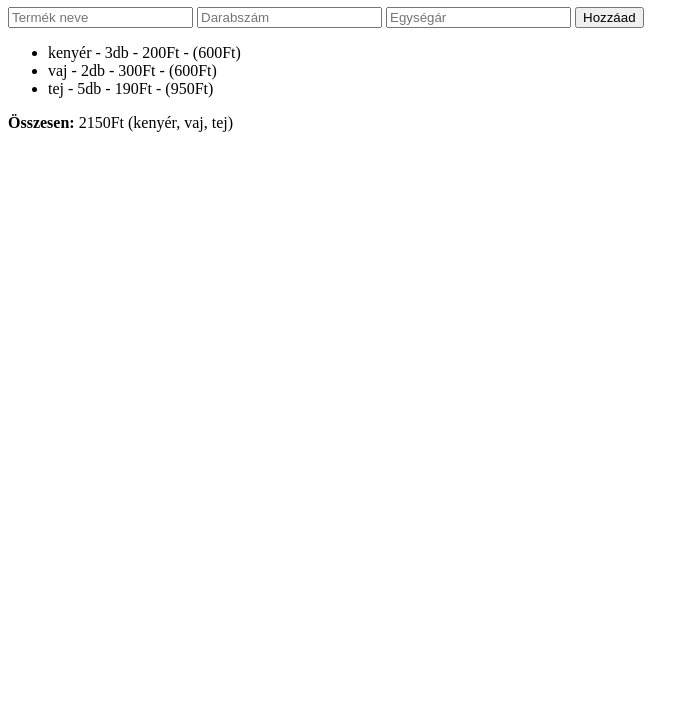
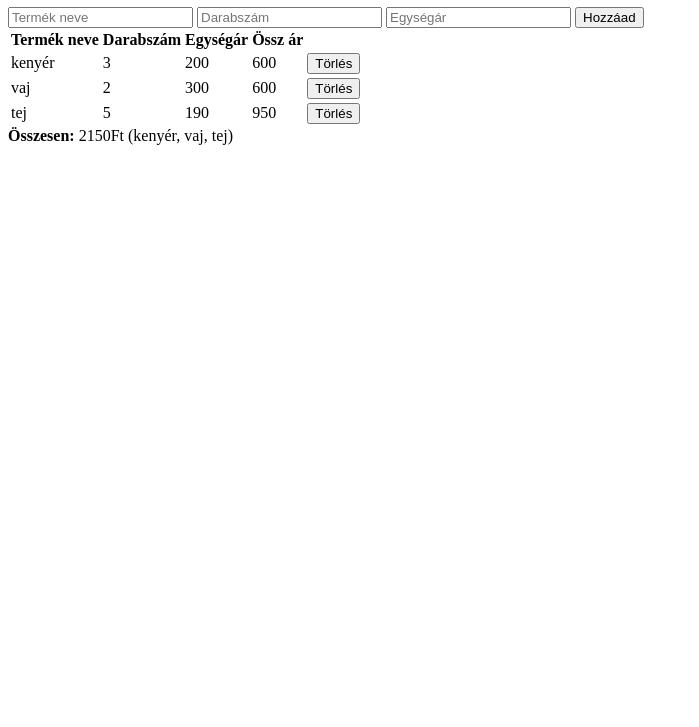
Before and after one commit to csontoskrisztian/kosar, a plain HTML site: page index.html in a window 1280 px wide. Shown: the part 73-800 px from the top of the page, without its empty margins (0-699 px from the left). Drawn offline with Linux system fonts and the light colour scheme.

Commit message:
Kidolgozás

```diff
--- a/index.html
+++ b/index.html
@@ -16,9 +16,26 @@
     <button id="buttonAdd">Hozzáad</button>
 
     <!-- lista -->
-    <ul id="itemList">
+    <!-- <ul id="itemList">
         <li>Kenyér - 3db - 200Ft - (600Ft)</li>
-    </ul>
+    </ul> -->
+
+    <!-- táblázat -->
+    <table id="itemTable">
+        <tr>
+            <th>Termék neve</th>
+            <th>Darabszám</th>
+            <th>Egységár</th>
+            <th>Össz ár</th>
+        </tr>
+        <tr>
+            <td>Kenyér</td>
+            <td>3db</td>
+            <td>200Ft</td>
+            <td>600Ft</td>
+            <td><button>Törlés</button></td>
+        </tr>
+    </table>
 
     <strong>Összesen: </strong> <span id="sum"></span>Ft (<span id="itemNames"></span>)
 
--- a/script.js
+++ b/script.js
@@ -3,14 +3,33 @@ let inputItemName = document.getElementById("itemName");
 let inputItemCount = document.getElementById("itemCount");
 let inputItemBasePrice = document.getElementById("itemBasePrice");
 let buttonAdd = document.getElementById("buttonAdd");
-let ulItemList = document.getElementById("itemList");
+// let ulItemList = document.getElementById("itemList");
+let tableItems = document.getElementById("itemTable");
 let spanSum = document.getElementById("sum");
 let spanItemNames = document.getElementById("itemNames");
 
 // Változók
-let itemNameList = ["kenyér", "vaj", "tej"];
-let itemCountList = [3, 2, 5];
-let itemBasePriceList = [200, 300, 190];
+// let itemNameList = ["kenyér", "vaj", "tej"];
+// let itemCountList = [3, 2, 5];
+// let itemBasePriceList = [200, 300, 190];
+
+let objektumTomb = [
+    {
+        name: "kenyér",
+        count: 3,
+        baseprice: 200
+    },
+    {
+        name: "vaj",
+        count: 2,
+        baseprice: 300
+    },
+    {
+        name: "tej",
+        count: 5,
+        baseprice: 190
+    }
+]
 
 // Feliratkozás
 buttonAdd.addEventListener("click", OnClick_ButtonAdd)
@@ -23,9 +42,15 @@ function OnClick_ButtonAdd() {
     // console.log("Átment");
 
     // Árú hozzáadása
-    itemNameList.push(inputItemName.value);
-    itemCountList.push(inputItemCount.value);
-    itemBasePriceList.push(inputItemBasePrice.value);
+    // itemNameList.push(inputItemName.value);
+    // itemCountList.push(inputItemCount.value);
+    // itemBasePriceList.push(inputItemBasePrice.value);
+
+    objektumTomb.push({
+        name: inputItemName.value,
+        count: inputItemCount.value,
+        baseprice: inputItemBasePrice.value,
+    });
 
     // input ürítés
     inputItemName.value = null;
@@ -35,22 +60,84 @@ function OnClick_ButtonAdd() {
     RenderList();
 }
 
+function OnClick_ButtonDelete() {
+    let tr = this.parentNode.parentNode;
+
+    let index = Array.prototype.indexOf.call(tableItems.childNodes, tr);
+    objektumTomb.splice(index - 1, 1);
+
+    RenderList();
+}
+
 // Üzleti logika
 // A kosár listája
 RenderList()
 function RenderList() {
-    ulItemList.innerText = "";
+    tableItems.innerText = "";
+    let cim_tr = document.createElement("tr");
+    let name_th = document.createElement("th");
+    let count_th = document.createElement("th");
+    let price_th = document.createElement("th");
+    let osszar_th = document.createElement("th");
 
-    let mappedItemList = itemNameList.map(function (element, index) {
-        let osszar = itemCountList[index] * itemBasePriceList[index];
-        return `${element} - ${itemCountList[index]}db - ${itemBasePriceList[index]}Ft - (${osszar}Ft)`;
+    name_th.innerText = "Termék neve";
+    count_th.innerText = "Darabszám";
+    price_th.innerText = "Egységár";
+    osszar_th.innerText = "Össz ár";
+
+    cim_tr.appendChild(name_th);
+    cim_tr.appendChild(count_th);
+    cim_tr.appendChild(price_th);
+    cim_tr.appendChild(osszar_th);
+    tableItems.appendChild(cim_tr);
+    // ulItemList.innerText = "";
+
+    // let mappedItemList = itemNameList.map(function (element, index) {
+    //     let osszar = itemCountList[index] * itemBasePriceList[index];
+    //     return `${element} - ${itemCountList[index]}db - ${itemBasePriceList[index]}Ft - (${osszar}Ft)`;
+    // })
+
+    // let mappedItemList = objektumTomb.map(function (e) {
+    //     let osszar = e.count * e.baseprice;
+    //     return `${e.name} - ${e.count}db - ${e.baseprice}Ft - (${osszar}Ft)`;
+    // });
+
+    // mappedItemList.forEach(element => {
+    //     let newli = document.createElement("li");
+    //     newli.innerText = element;
+    //     ulItemList.appendChild(newli);
+    // });
+
+    objektumTomb.forEach(e => {
+        let new_tr = document.createElement("tr");
+        let osszar = e.count * e.baseprice;
+
+        let name_td = document.createElement("td");
+        let count_td = document.createElement("td");
+        let price_td = document.createElement("td");
+        let osszar_td = document.createElement("td");
+        let delete_td = document.createElement("td");
+
+        // Törlés gomb létrehozása
+        let new_button = document.createElement("button");
+        new_button.innerText = "Törlés";
+        new_button.addEventListener("click", OnClick_ButtonDelete);
+
+        name_td.innerText = e.name;
+        count_td.innerText = e.count;
+        price_td.innerText = e.baseprice;
+        osszar_td.innerText = osszar;
+
+        new_tr.appendChild(name_td);
+        new_tr.appendChild(count_td);
+        new_tr.appendChild(price_td);
+        new_tr.appendChild(osszar_td);
+        new_tr.appendChild(delete_td);
+
+        delete_td.appendChild(new_button);
+
+        tableItems.appendChild(new_tr);
     })
-
-    mappedItemList.forEach(element => {
-        let newli = document.createElement("li");
-        newli.innerText = element;
-        ulItemList.appendChild(newli);
-    });
 
     // Összegek kezelése
     spanSum.innerText = GetSum();
@@ -58,13 +145,19 @@ function RenderList() {
 }
 
 function GetSum() {
-    let sum = itemNameList.reduce(function (acc, name, i) {
-        return acc + itemCountList[i] * itemBasePriceList[i];
+    // let sum = itemNameList.reduce(function (acc, name, i) {
+    //     return acc + itemCountList[i] * itemBasePriceList[i];
+    // }, 0);
+
+    let sum = objektumTomb.reduce(function (acc, e) {
+        return acc + e.count * e.baseprice;
     }, 0);
 
     return sum;
 }
 
 function GetNames() {
-    return itemNameList.join(", ");
+    // return itemNameList.join(", ");
+
+    return objektumTomb.map(e => e.name).join(", ")
 }
```
